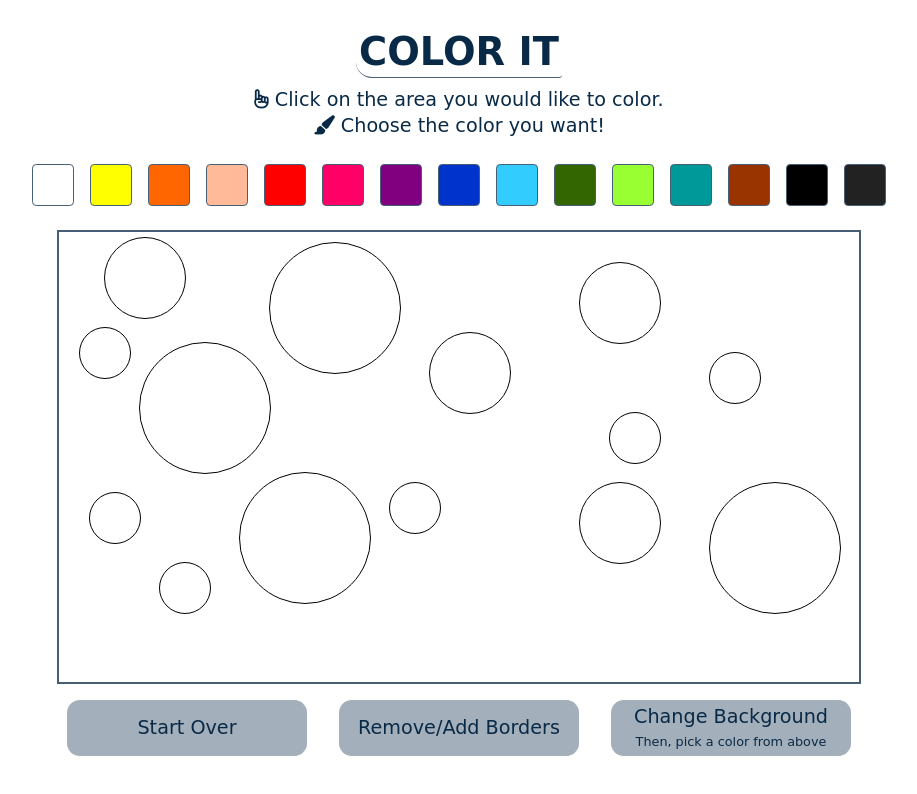
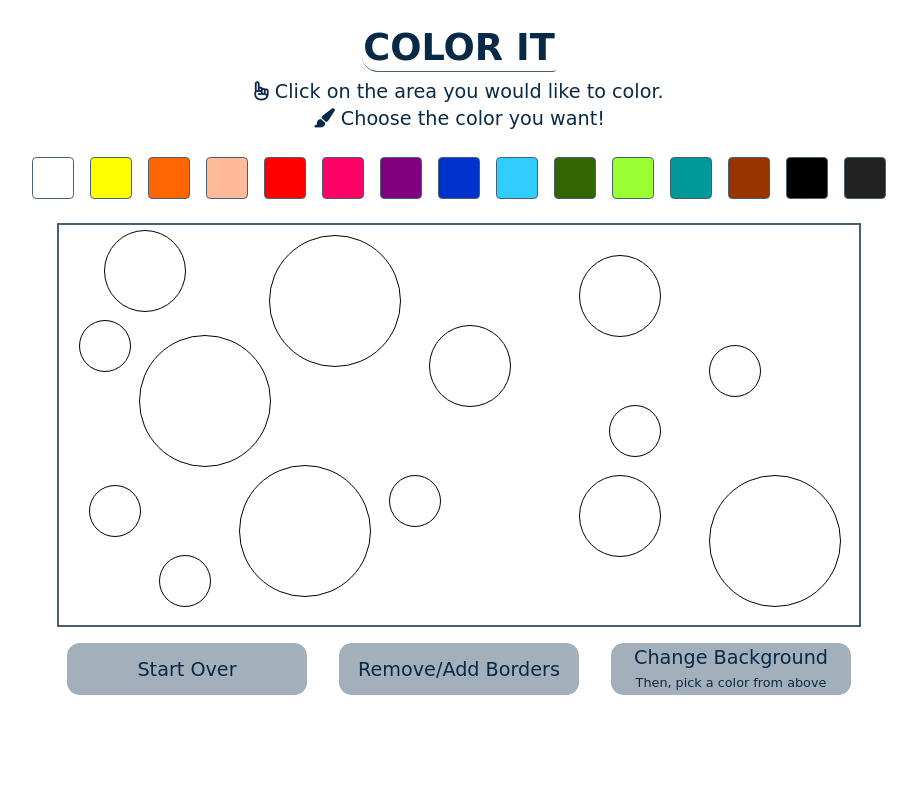
Before and after one commit to veredrec/color-it, a plain HTML site: page index.html in a window 1280 px wide. Shown: the whole page, without its empty margins (181-1098 px from the left). Drawn offline with Linux system fonts and the light colour scheme; a web font is replaced by a local one.

Commit message:
Change drawing size and font size

```diff
--- a/style.css
+++ b/style.css
@@ -13,11 +13,11 @@ body {
   justify-content: center;
 }
 .logo {
-  font-size: 2.4rem;
+  font-size: 2.3rem;
   border-bottom: 0.1rem solid #475f75;
   border-bottom-left-radius: 1rem;
   border-bottom-right-radius: 0.2rem;
-  padding: 0.2rem;
+  padding: 0.1rem;
 }
 .title {
   font-size: 1.2rem;
@@ -26,7 +26,7 @@ body {
 /* DRAWING */
 .drawing {
   width: 800px;
-  height: 450px;
+  height: 400px;
   border: 2px solid #475f75;
   display: block;
   margin: 0 auto;
@@ -178,7 +178,7 @@ body {
   font-size: 1.2rem;
   color: #092a47;
   background-color: #a3afba;
-  padding: 0.3rem;
+  padding: 0.2rem;
   margin: 1rem;
   width: 15rem;
   border-radius: 0.8rem;
```
